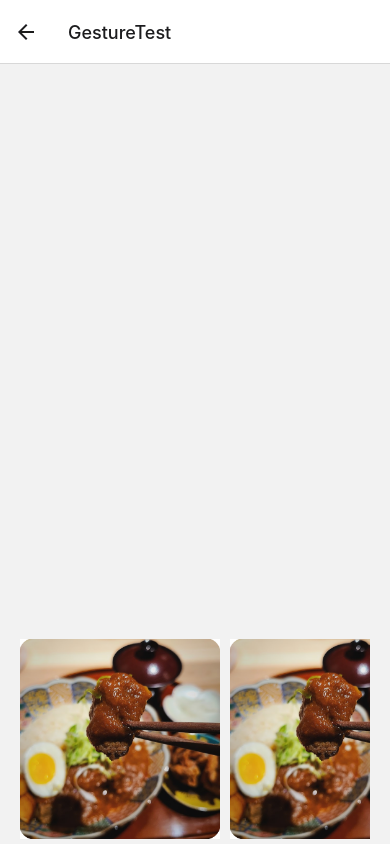
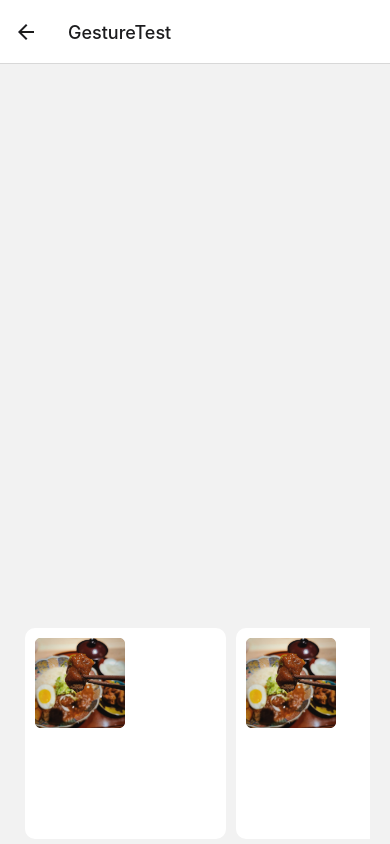
Before and after one commit to JENNSHIUAN/MRT-for-Foodies, a React Native app: screen /GestureTest in a window 390 px wide. Built offline with nearby package versions, Linux system fonts and the light colour scheme.

Commit message:
add card title

```diff
--- a/screen/GestureTest.js
+++ b/screen/GestureTest.js
@@ -1,7 +1,7 @@
 import { StyleSheet, View, Image, Dimensions, ScrollView } from 'react-native';
 const { width, height } = Dimensions.get("window");
 const CARD_HEIGHT = height / 4;
-const CARD_WIDTH = CARD_HEIGHT- 50 ;
+const CARD_WIDTH = CARD_HEIGHT- 10 ;
 
 const images = [
   require('../assets/food.png'),
@@ -18,8 +18,14 @@ export default function App() {
     showsHorizontalScrollIndicator={false}
     snapToInterval={CARD_WIDTH}>
       {images.map((image, index) => (
-        <Image key={index} source={image} style={styles.test} />
-      ))}
+        <View style={styles.card} key={index}>
+          <Image
+            source={image}
+            style={styles.cardImage}
+            resizeMode="cover"
+          />
+        </View>
+     ))}
     </ScrollView>
   );
 }
@@ -39,7 +45,8 @@ const styles = StyleSheet.create({
     padding: 10,
     elevation: 2,
     backgroundColor: "#FFF",
-    marginHorizontal: 10,
+    borderRadius: 10,
+    marginHorizontal: 5,
     shadowColor: "#000",
     shadowRadius: 5,
     shadowOpacity: 0.3,
@@ -49,10 +56,9 @@ const styles = StyleSheet.create({
     overflow: "hidden",
   },
   cardImage: {
-    flex: 3,
-    width: "100%",
-    height: "100%",
-    alignSelf: "center",
+    width: 90,
+    height: 90,
+    alignSelf: "left",
   },
   scrollView: {
     marginHorizontal:  20,
--- a/screen/wengMRT.js
+++ b/screen/wengMRT.js
@@ -5,7 +5,7 @@ import { PanGestureHandler, PinchGestureHandler, State} from 'react-native-gestu
 
 const { width, height } = Dimensions.get("window");
 const CARD_HEIGHT = height / 4;
-const CARD_WIDTH = CARD_HEIGHT- 50 ;
+const CARD_WIDTH = CARD_HEIGHT- 10 ;
 
 const wengMRT = () => {
   const {metroStations, metroLines} = require('./MRTData');
@@ -72,12 +72,12 @@ const wengMRT = () => {
       }
   }
 
-  const images = [
-    require('../assets/food.png'),
-    require('../assets/food.png'),
-    require('../assets/food.png'),
-    require('../assets/food.png'),
-    require('../assets/food.png'),
+  const database = [
+    [require('../assets/food.png'),"熟成咖哩"],
+    [require('../assets/food.png'),"稻町家香料咖哩"],
+    [require('../assets/food.png'),"銀兔湯咖哩中山店"],
+    [require('../assets/food.png'),"熟成咖哩"],
+    [require('../assets/food.png'),"熟成咖哩"],
   ];
 
   const renderCard = () => {
@@ -86,8 +86,17 @@ const wengMRT = () => {
       horizontal
       showsHorizontalScrollIndicator={false}
       snapToInterval={CARD_WIDTH}>
-      {images.map((image, index) => (
-        <Image key={index} source={image} style={styles.image} />
+      {database.map((data, index) => (
+        <View style={styles.card} key={index}>
+          <Image
+            source={data[0]}
+            style={styles.cardImage}
+            resizeMode="cover"
+          />
+          <View>
+                <Text style={styles.cardtitle}>{data[1]}</Text>
+          </View>
+        </View>
       ))}
     </ScrollView>
 
@@ -222,18 +231,29 @@ const styles = StyleSheet.create({
     backgroundColor: "red",
   },
   card: {
-    width: 100,
-    height: 100,
-    top: 50,
-    left: 50,
-    position: 'absolute',
+    padding: 10,
+    elevation: 2,
+    backgroundColor: "#FFF",
+    borderRadius: 10,
+    marginHorizontal: 5,
+    shadowColor: "#000",
+    shadowRadius: 5,
+    shadowOpacity: 0.3,
+    shadowOffset: { x: 2, y: -2 },
+    height: CARD_HEIGHT,
+    width: CARD_WIDTH,
+    overflow: "hidden",
     zIndex: 1
   },
   cardImage: {
-    flex: 3,
-    width: "100%",
-    height: "100%",
-    alignSelf: "center",
+    width: 100,
+    height: 100,
+    alignSelf: "left",
+  },
+  cardtitle: {
+    fontSize: 12,
+    marginTop: 5,
+    fontWeight: "bold",
   },
   scrollView: {
     marginHorizontal:  20,
```
